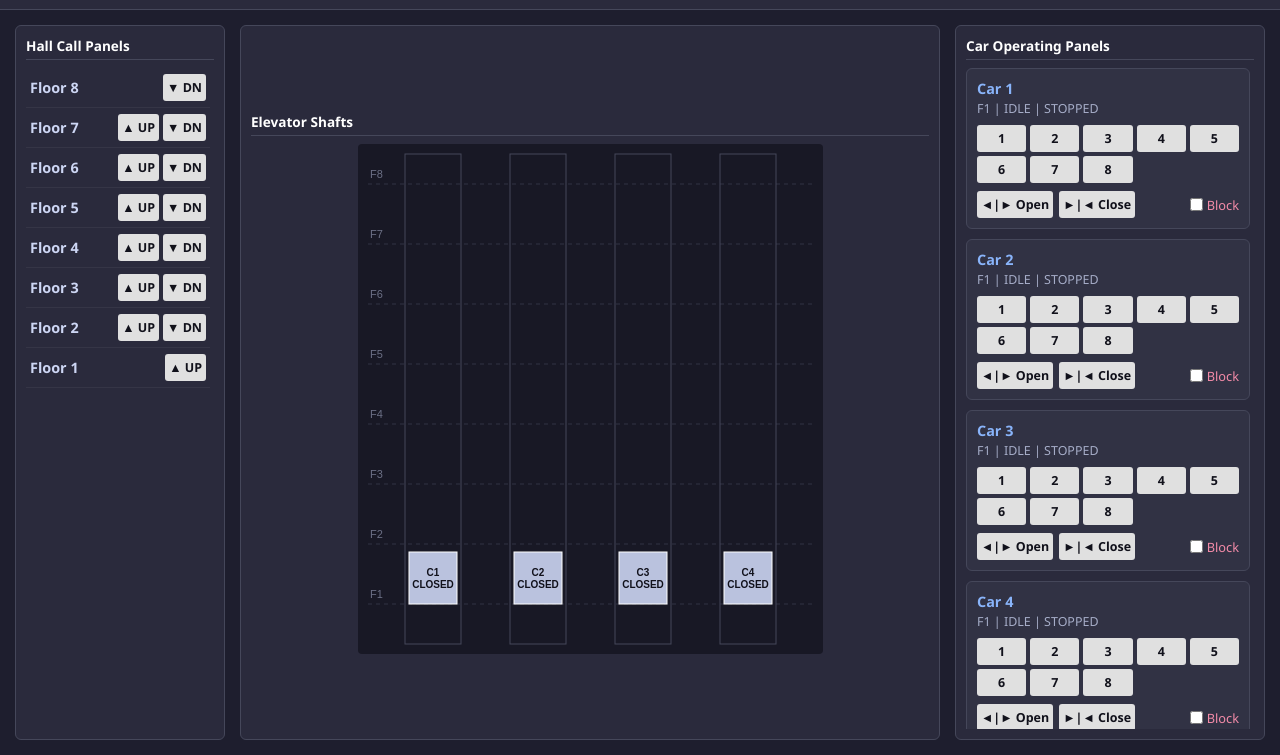
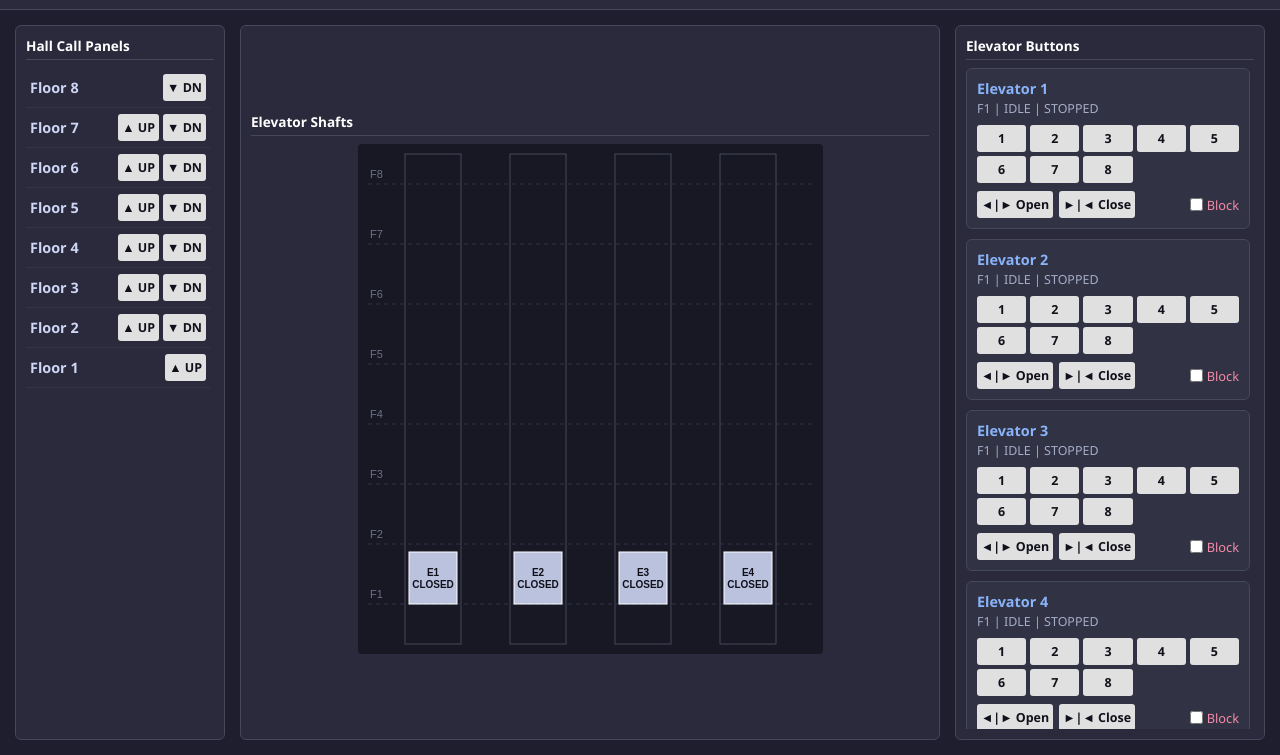
Before and after one commit to vikramrakr/Multi-Car-Elevator-System, a plain HTML site: page index.html in a window 1280 px wide. Shown: the part 45-800 px from the top of the page. Drawn offline with Linux system fonts and the light colour scheme.

Commit message:
Improve UI labels for elevator panels and cars

```diff
--- a/index.html
+++ b/index.html
@@ -260,7 +260,7 @@
 
     <!-- RIGHT: Car Operating Panels -->
     <section class="panel-box cars-panel">
-      <div class="panel-title">Car Operating Panels</div>
+      <div class="panel-title">Elevator Buttons</div>
       <div class="scroll-area" id="carsContainer"></div>
     </section>
   </main>
@@ -545,7 +545,7 @@
         const card = document.createElement("div");
         card.className = "car-card";
         card.innerHTML = `
-          <div class="car-header">Car ${car.carId}</div>
+          <div class="car-header">Elevator ${car.carId}</div>
           <div class="car-status" id="status-${car.carId}">F1 | IDLE | STOPPED</div>
           <div class="floor-grid" id="grid-${car.carId}"></div>
           <div class="door-controls">
@@ -625,7 +625,7 @@
         ctx.fillStyle = "#11111b";
         ctx.font = "bold 10px Arial";
         ctx.textAlign = "center";
-        ctx.fillText(`C${car.carId}`, xCenter, (yTop + yBottom) / 2 - 2);
+        ctx.fillText(`E${car.carId}`, xCenter, (yTop + yBottom) / 2 - 2);
         ctx.fillText(rep.doorState, xCenter, (yTop + yBottom) / 2 + 10);
         ctx.textAlign = "left";
 
```
Also changed, not shown: 1 other file.
